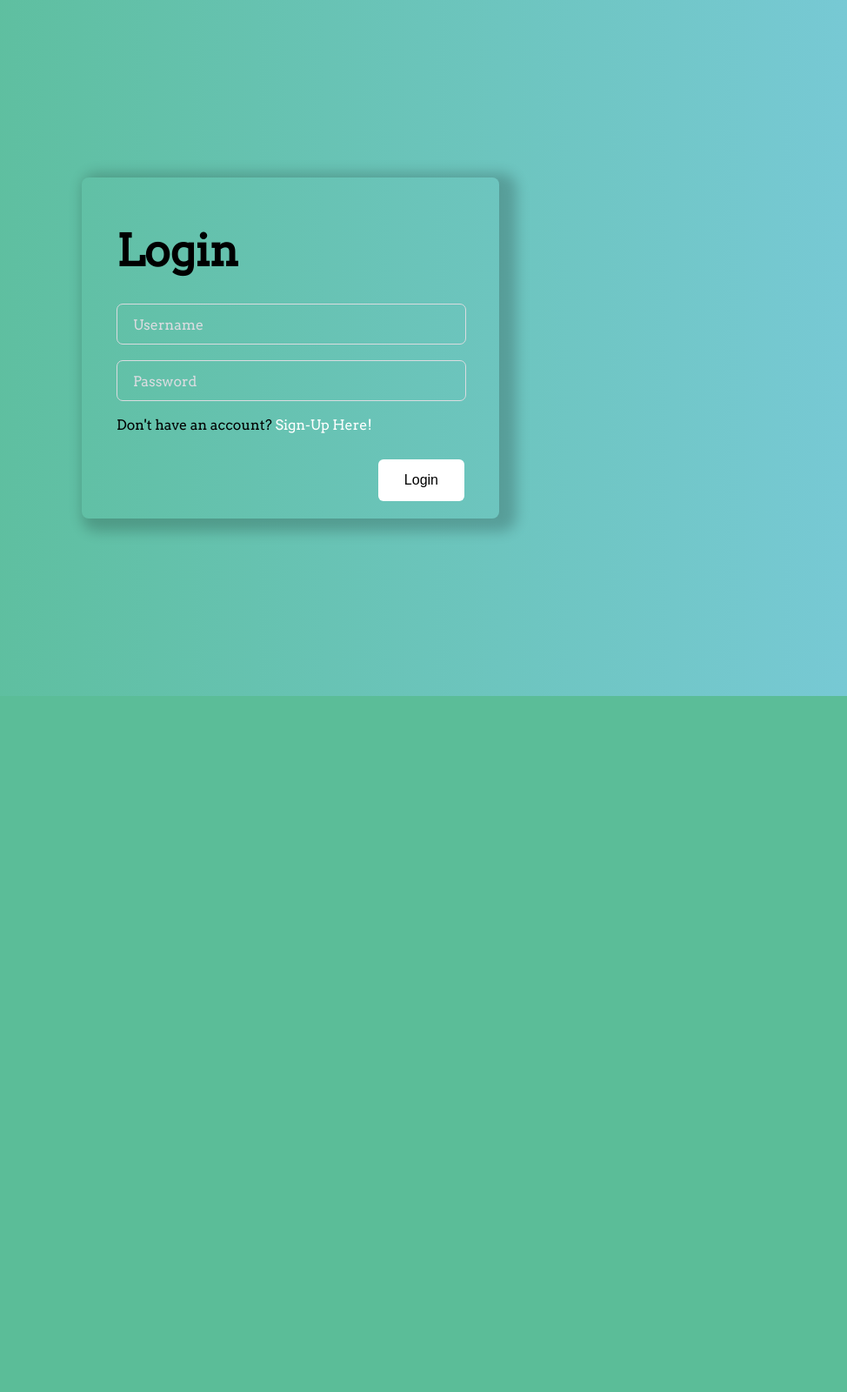
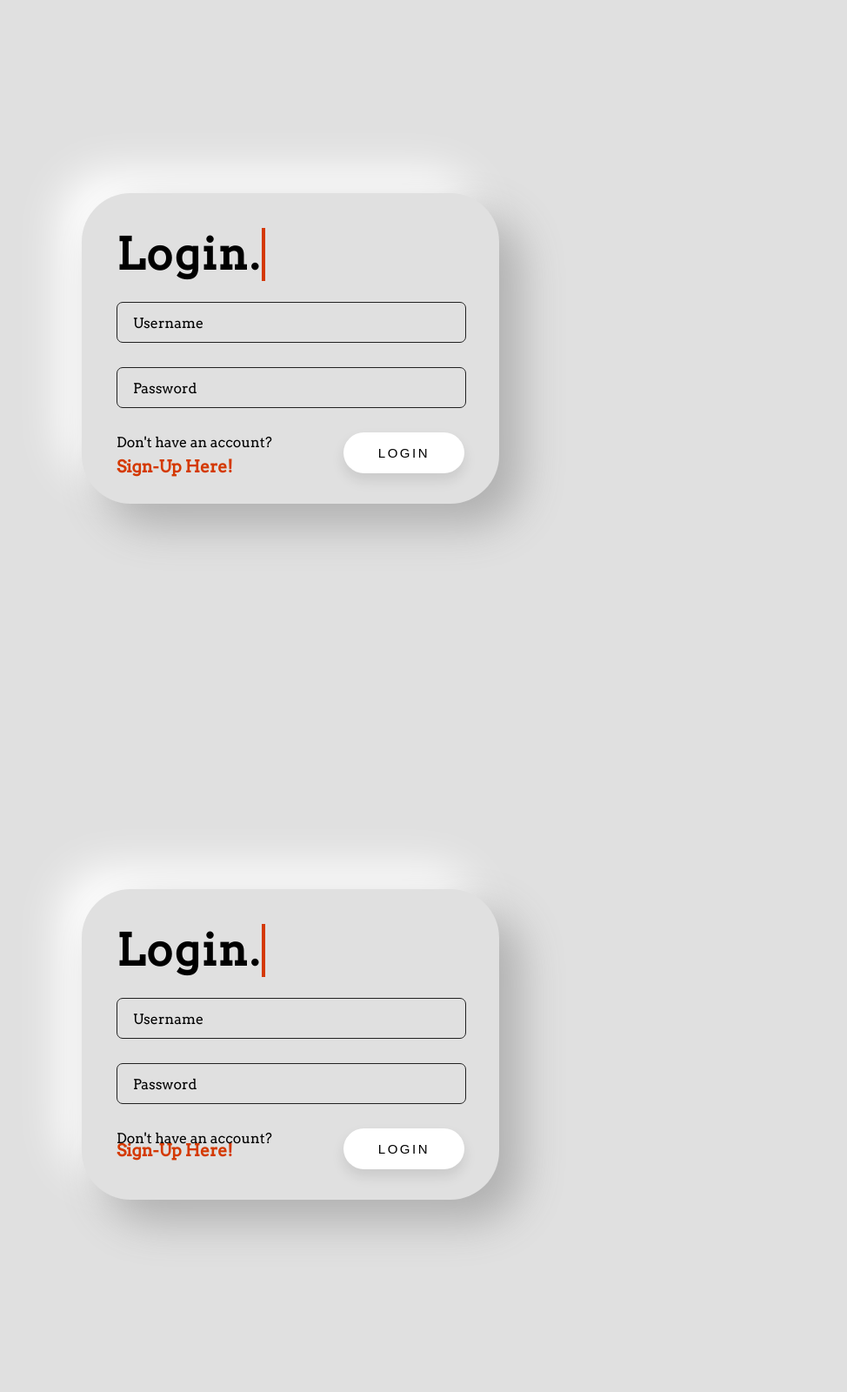
Before and after one commit to ethanreleford/NeatBook, a PHP site: page /login/ in a window 1280 px wide. Shown: the whole page at 87% size, without its empty margins (306-1280 px from the left). Before the commit the page ends 800 px from the top, so only its background shows below. Run offline with PHP 8.4, Linux system fonts and the light colour scheme.

Commit message:
Updated Login/Sign-Up w/ New Design

```diff
--- a/css/main.css
+++ b/css/main.css
@@ -1,3 +1,65 @@
+body {
+    box-sizing: border-box;
+    margin: 0;
+    padding: 0;
+    background: #e0e0e0;
+    font-family: 'Abril Fatface', cursive;
+    font-family: 'Arvo', serif;
+}
+
+.typewriter {
+    display: inline-block;
+    justify-content: left;
+    align-items: center;
+    margin-bottom: 20px;
+    margin-top: 20px;
+}
+
+.typewriter h1 {
+    font-size: 50px;
+    width: 0%;
+    align-content: left;
+    display: inline-block;
+    overflow: hidden;
+    /* Ensures the content is not revealed until the animation */
+    border-right: .08em solid #ffa60000;
+    /* The typwriter cursor */
+    white-space: nowrap;
+    /* Keeps the content on a single line */
+    margin: 0 auto;
+    /* Gives that scrolling effect as the typing happens */
+    letter-spacing: .05em;
+    animation:
+        typing 2s ease 3s 1 forwards,
+        blink-caret .75s step-end infinite;
+}
+
+/* The typing effect */
+@keyframes typing {
+    from {
+        width: 0%
+    }
+
+    to {
+        width: 98%
+    }
+}
+
+/* The typewriter cursor effect */
+@keyframes blink-caret {
+    from {
+        border-color: transparent;
+    }
+
+    to {
+        border-color: transparent;
+    }
+
+    50% {
+        border-color: #d43900;
+    }
+}
+
 .myForm {
     display: flex;
     justify-content: center;
@@ -5,16 +67,58 @@
     height: 100vh;
 }
 
+.wrapper {
+    opacity: 0;
+
+    animation:
+        fadeIn 1.5s ease 1.5s 1 forwards;
+}
+
 .form {
-    background-color: linear-gradient(
-        to right,
-        #77C9D4 0%,
-        #57BC90 100%
-      );
     width: 400px;
-    border-radius: 8px;
     padding: 20px 40px;
-    box-shadow: 10px 5px 15px 10px rgba(0, 0, 0, 0.2);
+    border-radius: 56px;
+    background: #e0e0e0;
+
+    animation:
+        emerge 1.5s ease-out 1s 1 forwards;
+}
+
+@keyframes emerge {
+    0% {
+        box-shadow: 0px 0px 0px #dedede,
+                   -0px -0px 0px #e2e2e2;
+    }
+
+    25% {
+        box-shadow: 10px 10px 20px #d5d5d5,
+                   -10px -10px 20px #ebebeb;
+    }
+
+    50% {
+        box-shadow: 15px 15px 30px #cacaca,
+                   -15px -15px 30px #f6f6f6;
+    }
+
+    75% {
+        box-shadow: 20px 20px 40px #bcbcbc,
+                   -20px -20px 40px #ffffff;
+    }
+
+    100% {
+        box-shadow: 25px 25px 50px #afafaf,
+                   -25px -25px 50px #ffffff;
+    }
+}
+
+@keyframes fadeIn {
+    from {
+        opacity: 0;
+    }
+
+    to {
+        opacity: 1;
+    }
 }
 
 .title {
@@ -26,16 +130,16 @@
     position: relative;
     height: 45px;
     width: 90%;
-    margin-bottom: 20px;
+    margin-bottom: 30px;
 }
 
 .input {
-  position: absolute;
+    position: relative;
     top: 0px;
     left: 0px;
     height: 100%;
     width: 100%;
-  border: 1px solid #DADCE0;
+    border: 1px solid #212121;
     border-radius: 7px;
     font-size: 16px;
     padding: 0 20px;
@@ -55,36 +159,58 @@
     top: 15px;
     left: 15px;
     padding: 0 4px;
-    background-color: linear-gradient(
-        to right,
-        #77C9D4 100%,
-        #57BC90 0%
-      );
-    color: #DADCE0;
+    background-color: #e0e0e000;
     font-size: 16px;
     transition: 0.5s;
     z-index: 0;
+    transition: .35s ease-in-out;
 }
 
-.submitBtn {
+.acc {
+    width: 225px;
+    line-height: .8;
+    display: inline-block;
+    justify-content: left;
+    margin-bottom: 10px;
+    margin-top: 6px;
+}
+
+button {
+    float: right;
     display: block;
     margin-left: auto;
-    padding: 15px 30px;
+    margin-top: 0px;
+    margin-bottom: 15px;
+    padding: 15px 40px;
+    font-size: 15px;
+    text-transform: uppercase;
+    letter-spacing: 2.5px;
+    font-weight: 500;
+    color: #000;
+    background-color: #fff;
     border: none;
-    background-color: rgb(255, 255, 255);
-    color: black;
-    border-radius: 6px;
+    border-radius: 45px;
+    box-shadow: 0px 8px 15px rgba(0, 0, 0, 0.1);
+    transition: all 0.3s ease 0s;
     cursor: pointer;
-    font-size: 16px;
-    margin-top: 30px;
+    outline: none;
+    float: right;
 }
 
-.submitBtn:hover {
-    background-color: black;
-    color: white;
+button:hover {
+    background-color: #23c483;
+    box-shadow: 0px 15px 20px rgba(46, 229, 157, 0.4);
+    color: #fff;
+    transform: translateY(-5px);
+    text-decoration: none;
+    /* Remove underline on hover */
 }
 
-.input:focus + .label {
+button:active {
+    transform: translateY(-1px);
+}
+
+.input:focus+.label {
     top: -17px;
     left: 3px;
     z-index: 10;
@@ -92,34 +218,48 @@
 }
 
 .input:focus {
-    border: 2px solid black;
+    border: 2px solid #12130F;
 }
 
-.input:not(:placeholder-shown)+ .label {
+.input:not(:placeholder-shown)+.label {
     top: -17px;
     left: 3px;
     z-index: 10;
 }
 
-.lgbtn{
+.lgbtn {
+    position: static;
     text-decoration: none;
     font-weight: bold;
     background: none;
     border: none;
     cursor: pointer;
-    font-size: inherit;
+    font-size: 120%;
     padding: none;
-    color: white;
-    font: inherit;
+    color: #d43900;
+    float: left;
+    clear: left;
 }
 
 .lgbtn:hover {
-    text-decoration: underline; /* Add underline on hover for hyperlinks */
+    text-decoration: underline;
+    /* Add underline on hover for hyperlinks */
 }
 
 .name {
-    display: grid;
-    width: 94%;
-    grid-template-columns: auto auto;
-    grid-column-gap: 10%;
+    display: flex;
+    justify-content: space-between;
+    width: 100%;
+    gap: 20px;
 }
+
+#name{
+    width: 100%;
+}
+
+.name .inputContainer .input{
+    width:100% !important;
+    display: block !important;
+    box-sizing: border-box !important;
+    margin: 0;
+}
--- a/login/index.html
+++ b/login/index.html
@@ -4,7 +4,8 @@
     <meta charset="UTF-8">
     <meta name="viewport" content="width=device-width, initial-scale=1.0">
     <link rel="stylesheet" href="../css/main.css">
-    <link rel="stylesheet" href="../css/font.css">
+    <!-- <link rel="stylesheet" href="../css/font.css"> -->
+    <link rel="icon" type="image/x-icon" href="../images/favicon.ico">
     <link rel="preconnect" href="https://fonts.googleapis.com">
     <link rel="preconnect" href="https://fonts.gstatic.com" crossorigin>
     <link href="https://fonts.googleapis.com/css2?family=Abril+Fatface&family=Arvo&display=swap" rel="stylesheet">
@@ -12,8 +13,10 @@
 </head>
 <body>
     <div class = "myForm">
-    <form action = "" id = "myForm" class = "form">
-    <h1 class = "title" id = "tform">Login</h1>
+    <form id = "myForm" class = "form">
+
+    <div class = "wrapper">
+        <div class = "typewriter"><h1>Login.</h1></div>
         <div class="inputContainer">
             <input type="text" class="input" placeholder="a" id="username" required>
             <label class="label">Username</label>
@@ -22,13 +25,15 @@
             <input type="password" class="input" placeholder="a" id="password" required>
             <label class="label">Password</label>
         </div>
-      <div id = "acc">
+        <div class = "acc">
             Don't have an account?
-        <a id = "lgbtn" class = "lgbtn" href="../signup/" formnovalidate>Sign-Up Here!</button>
         </div>
 
-      <input type="submit" id = "signup" class="submitBtn" value="Login">
+        <button type="submit" class="button">Login</button>
+
+        <a id = "lgbtn" class = "lgbtn" href="../signup/" formnovalidate>Sign-Up Here!</button></a>
         </form>
+        </div>
     </div>
 
     <script>
@@ -76,3 +81,86 @@
     </script>
 </body>
 </html>
+
+<!DOCTYPE html>
+<html lang="en">
+<head>
+    <meta charset="UTF-8">
+    <meta name="viewport" content="width=device-width, initial-scale=1.0">
+    <link rel="stylesheet" href="../css/main.css">
+    <!-- <link rel="stylesheet" href="../css/font.css"> -->
+    <link rel="icon" type="image/x-icon" href="../images/favicon.ico">
+    <link rel="preconnect" href="https://fonts.googleapis.com">
+    <link rel="preconnect" href="https://fonts.gstatic.com" crossorigin>
+    <link href="https://fonts.googleapis.com/css2?family=Abril+Fatface&family=Arvo&display=swap" rel="stylesheet">
+    <title>Login Page</title>
+</head>
+<body>
+    <div class = "myForm">
+    <form id = "myForm" class = "form">
+
+    <div class = "wrapper">
+        <div class = "typewriter"><h1>Login.</h1></div>
+        <div class="inputContainer">
+            <input type="text" class="input" placeholder="a" id="username" required>
+            <label class="label">Username</label>
+        </div>
+        <div class="inputContainer">
+            <input type="password" class="input" placeholder="a" id="password" required>
+            <label class="label">Password</label>
+        </div>
+        <div class = "acc">
+            Don't have an account?
+            <a id = "lgbtn" class = "lgbtn" href="../signup/" formnovalidate>Sign-Up Here!</button></a>
+        </div>
+
+        <button type="submit" class="button">Login</button>
+        </form>
+        </div>
+    </div>
+
+    <script>
+        // JavaScript code for handling login
+        document.getElementById("myForm").addEventListener("submit", function(event) {
+            event.preventDefault(); // Prevent the form from submitting
+
+            // Get the input values
+            const username = document.getElementById("username").value;
+            const password = document.getElementById("password").value;
+
+            // Replace these temporary values with your actual login API logic
+            const apiUrl = '../LAMPAPI/Login.php';
+            const requestBody = {
+                login: username,
+                password: password
+            };
+
+            // Send a POST request to your login API
+            fetch(apiUrl, {
+                method: 'POST',
+                headers: {
+                    'Content-Type': 'application/json'
+                },
+                body: JSON.stringify(requestBody)
+            })
+            .then(response => response.json())
+            .then(data => {
+                // Handle the API response here
+                if (data.id != 0) {
+                    sessionStorage.setItem("user_id", data.id);
+                    sessionStorage.setItem("firstName", data.firstName);
+                    sessionStorage.setItem("lastName", data.lastName);
+
+                    alert('Login successful');
+                    window.location.href = "../";
+                } else {
+                    alert('Login failed. Please check your credentials.');
+                }
+            })
+            .catch(error => {
+                console.error('Error:', error);
+            });
+        });
+    </script>
+</body>
+</html>
```
Also changed, not shown: signup/index.html (+22 -18 lines), images/favicon.ico (added). Lines whose indentation alone changed are shown as unchanged.
